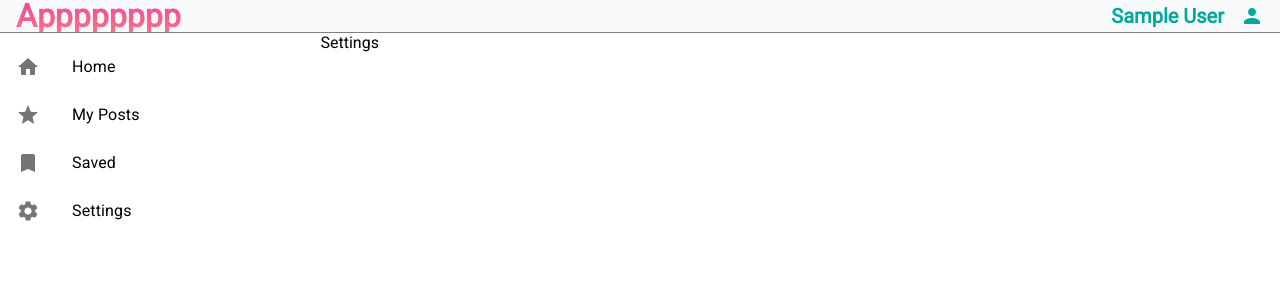
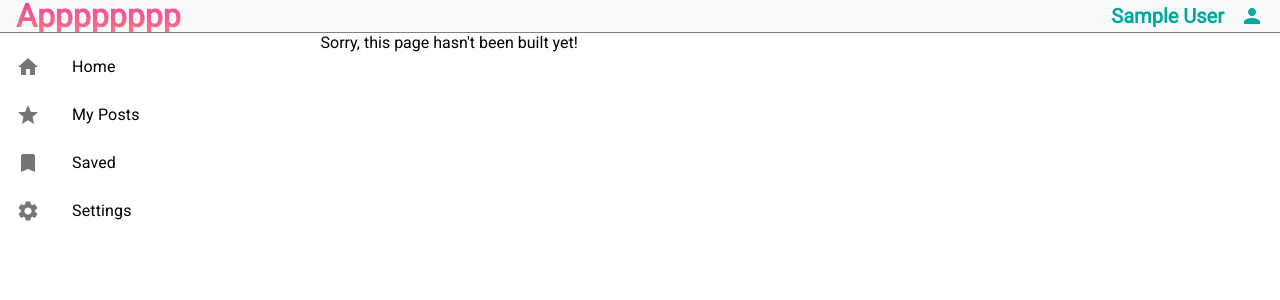
Before and after one commit to autom101/social-media-app, a React (Vite) app in the folder frontend/: page /home/settings in a window 1280 px wide. Shown: the top 300 px of the page. Built offline with nearby package versions, Linux system fonts and the light colour scheme; sample sign-in values are in the browser's storage.

Commit message:
Add a better 'in-progress' message to the Settings page

```diff
--- a/frontend/src/components/Settings.jsx
+++ b/frontend/src/components/Settings.jsx
@@ -1,5 +1,5 @@
 const Settings = () => {
-  return <div>Settings</div>;
+  return <div>Sorry, this page hasn&apos;t been built yet!</div>;
 };
 
 export default Settings;
```
